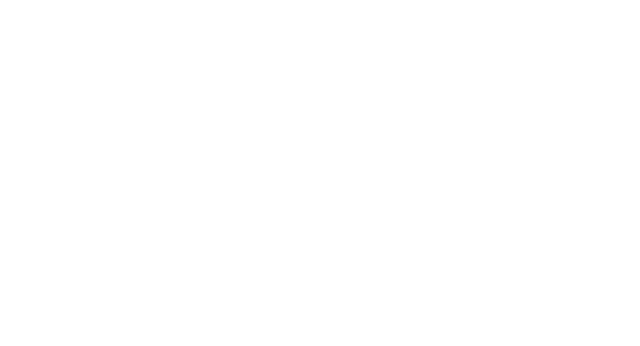
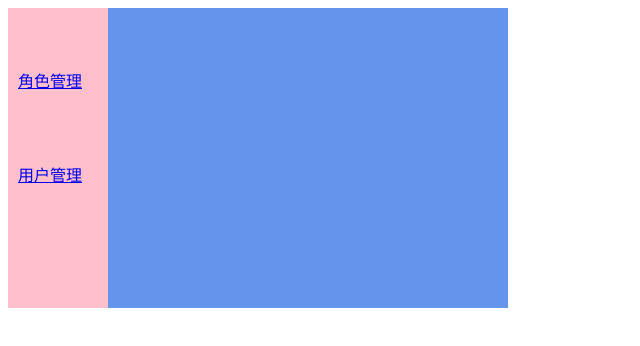
Before and after one commit to boopfish/vue-cli-todo, a Vue app: page /#/ in a window 1280 px wide. Shown: the top 346 px of the page, without its empty margins (0-640 px from the left). Built offline with nearby package versions, Linux system fonts and the light colour scheme.

Commit message:
vue-router

```diff
--- a/package.json
+++ b/package.json
@@ -13,6 +13,7 @@
     "nanoid": "^3.3.0",
     "pubsub-js": "^1.9.4",
     "vue": "^2.6.11",
+    "vue-router": "^3.5.3",
     "vuex": "^3.6.2"
   },
   "devDependencies": {
--- a/src/App.vue
+++ b/src/App.vue
@@ -1,17 +1,42 @@
 <template>
   <div id="app">
+    <div class="menu">
+      <router-link to="/role" >角色管理</router-link>
+      <router-link to="/user" >用户管理</router-link>
+    </div>
+    <div class="content">
+      <router-view></router-view>
+    </div>
   </div>
 </template>
 
 <script>
 
+
 export default {
   name: 'App',
-  components: {
-  }
 }
 </script>
 
 <style>
 
+.menu {
+  background-color: pink;
+  width: 100px;
+  height: 300px;
+  float: left;
+}
+
+a {
+  display: inline-block;
+  padding: 60px 10px 10px;
+}
+
+.content {
+  background-color: cornflowerblue;
+  width: 400px;
+  height: 300px;
+  float: left;
+}
+
 </style>
--- /dev/null
+++ b/src/components/RoleList.vue
@@ -0,0 +1,15 @@
+<template>
+  <div>
+    <span>角色列表组件</span>
+  </div>
+</template>
+
+<script>
+export default {
+  name: "RoleList"
+}
+</script>
+
+<style scoped>
+
+</style>
--- /dev/null
+++ b/src/components/UserList.vue
@@ -0,0 +1,15 @@
+<template>
+  <div>
+  <span>用户列表组件</span>
+  </div>
+</template>
+
+<script>
+export default {
+  name: "UserList"
+}
+</script>
+
+<style scoped>
+
+</style>
--- a/src/main.js
+++ b/src/main.js
@@ -1,10 +1,9 @@
 import Vue from 'vue'
 import App from './App.vue'
+import router from './router'
 
 Vue.config.productionTip = false
 new Vue({
-  render: h => h(App),
-  beforeCreate() {
-    Vue.prototype.$bus = this; //配置全局事件总线 $bus就是当前应用的vm
-  }
+    render: h => h(App),
+    router: router
 }).$mount('#app')
--- /dev/null
+++ b/src/router/index.js
@@ -0,0 +1,15 @@
+import VueRouter from "vue-router";
+import RoleList from "../components/RoleList";
+import UserList from "../components/UserList";
+import Vue from "vue";
+
+Vue.use(VueRouter);
+export default new VueRouter({
+    routes: [{
+        path: '/user',
+        component: UserList
+    }, {
+        path: '/role',
+        component: RoleList
+    }]
+})
```
Also changed, not shown: 1 other file (tests, documents, lock files or other folders).
